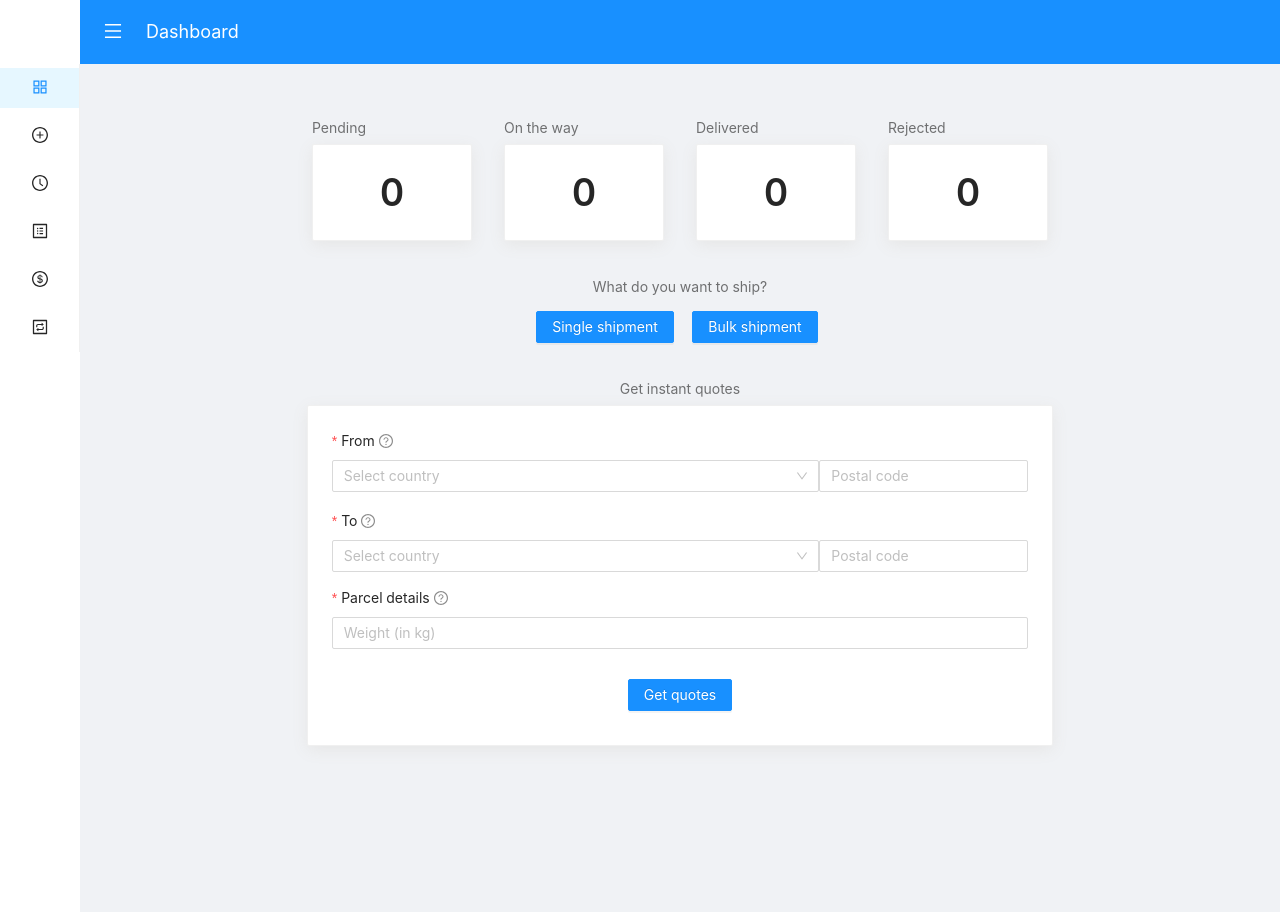
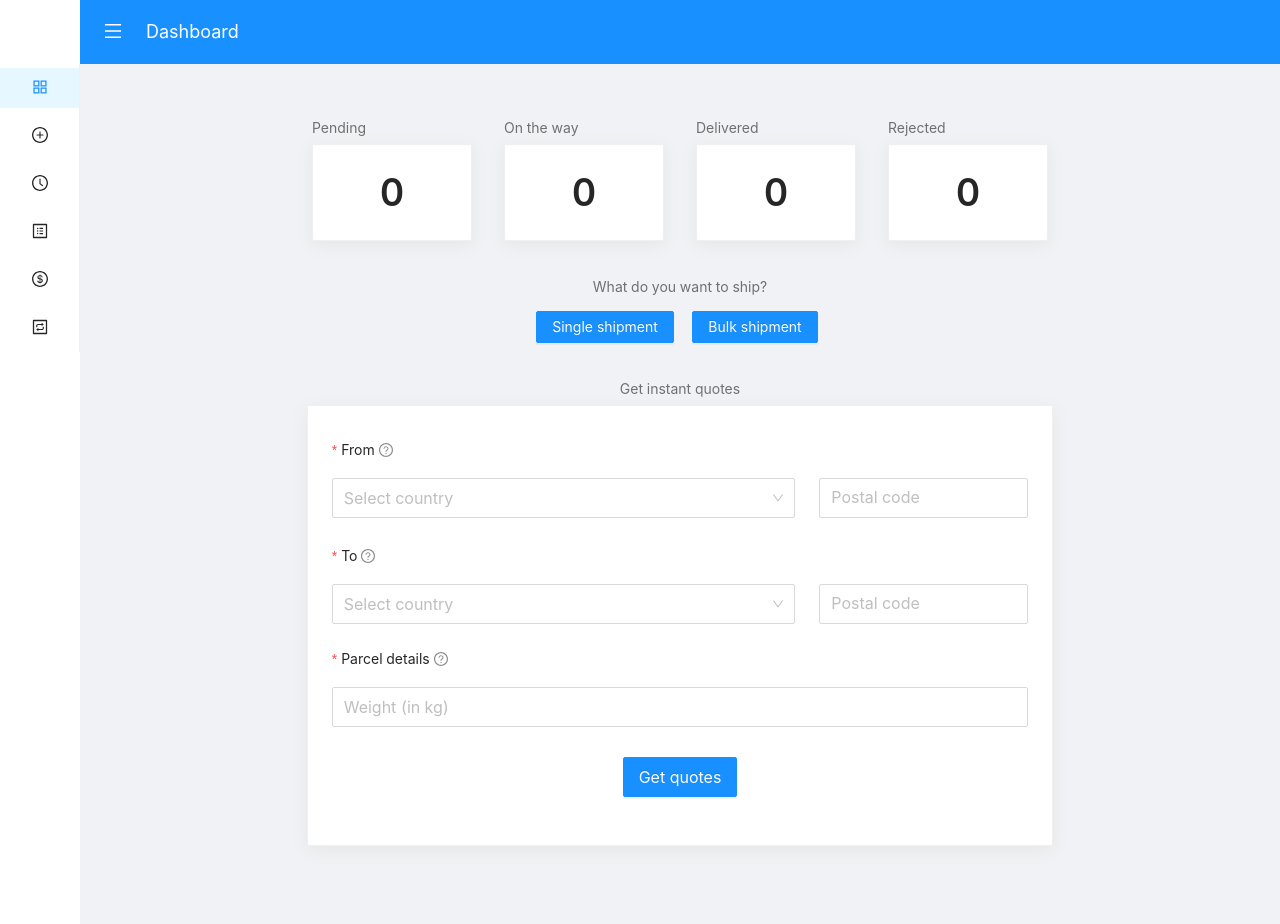
Before and after one commit to zulnabil/antd-ts, a React (Create React App) app: page / in a window 1280 px wide. Built offline with nearby package versions, Linux system fonts and the light colour scheme.

Commit message:
fix: change view the dashboard

```diff
--- a/src/pages/PendingCheckout.tsx
+++ b/src/pages/PendingCheckout.tsx
@@ -1,7 +1,7 @@
-import React, { FC, useState } from "react"
-import { Row, Col, Table, Button } from "antd"
+import React, { FC, useState } from 'react'
+import { Row, Col, Table, Button } from 'antd'
 
-import { columns, data } from "constants/table.pendingCheckout"
+import { columns, data } from 'constants/table.pendingCheckout'
 
 declare type selectType = 'checkbox' | 'radio'
 
--- a/src/pages/dashboard/Dashboard.tsx
+++ b/src/pages/dashboard/Dashboard.tsx
@@ -1,4 +1,4 @@
-import React, { FC } from 'react'
+import React, { FC, useState } from 'react'
 import { Row, Col, Card, Typography, Button, Form, Input, Select } from "antd"
 
 import classes from "./Dashboard.module.css"
@@ -7,21 +7,29 @@ import { analytics } from "constants/dashboard"
 
 const Dashboard: FC = () => {
   const [form] = Form.useForm()
+
   return (
     <>
       {/* Analytic section */}
       <section className="app-section">
         <Row gutter={[32, 32]} justify="center">
           {analytics.map((analytic) => (
-            <Col key={analytic.name} xl={4} lg={6} md={8} xs={12}>
+            <Col
+              key={analytic.name}
+              xl={4} lg={6} md={8} xs={12}>
+
               <p className="typo-grey">{analytic.name}</p>
-              <Card className={classes["card-analytic"]}>
-                <Row justify="center" align="middle">
+
+              <Card
+                className={classes["card-analytic"]}
+                size="default">
+                <Row justify="center" align="stretch">
                   <Typography.Title level={1} style={{ margin: 0 }}>
                     {analytic.value}
                   </Typography.Title>
                 </Row>
               </Card>
+
             </Col>
           ))}
         </Row>
@@ -49,8 +57,14 @@ const Dashboard: FC = () => {
             <span>Get instant quotes</span>
           </Col>
           <Col xl={16} lg={24} md={24} xs={24}>
-            <Card className={classes["card-analytic"]}>
-              <Form form={form} layout="vertical">
+            <Card
+              className={classes["card-analytic"]}
+              >
+              <Form
+                form={form}
+                layout="vertical"
+                size="large">
+
                 <Form.Item
                   label="From"
                   required
@@ -67,7 +81,7 @@ const Dashboard: FC = () => {
                     >
                       <Select
                         showSearch
-                        style={{ width: "100%" }}
+                        style={{ width: "95%" }}
                         placeholder="Select country"
                         optionFilterProp="children"
                       >
@@ -108,7 +122,7 @@ const Dashboard: FC = () => {
                     >
                       <Select
                         showSearch
-                        style={{ width: "100%" }}
+                        style={{ width: "95%" }}
                         placeholder="Select country"
                         optionFilterProp="children"
                       >
@@ -143,8 +157,8 @@ const Dashboard: FC = () => {
                 </Form.Item>
 
                 <Row justify="center" align="middle">
-                  <Form.Item style={{ marginBottom: 10 }}>
-                    <Button type="primary">Get quotes</Button>
+                  <Form.Item>
+                    <Button type="primary" size="large">Get quotes</Button>
                   </Form.Item>
                 </Row>
               </Form>
```
